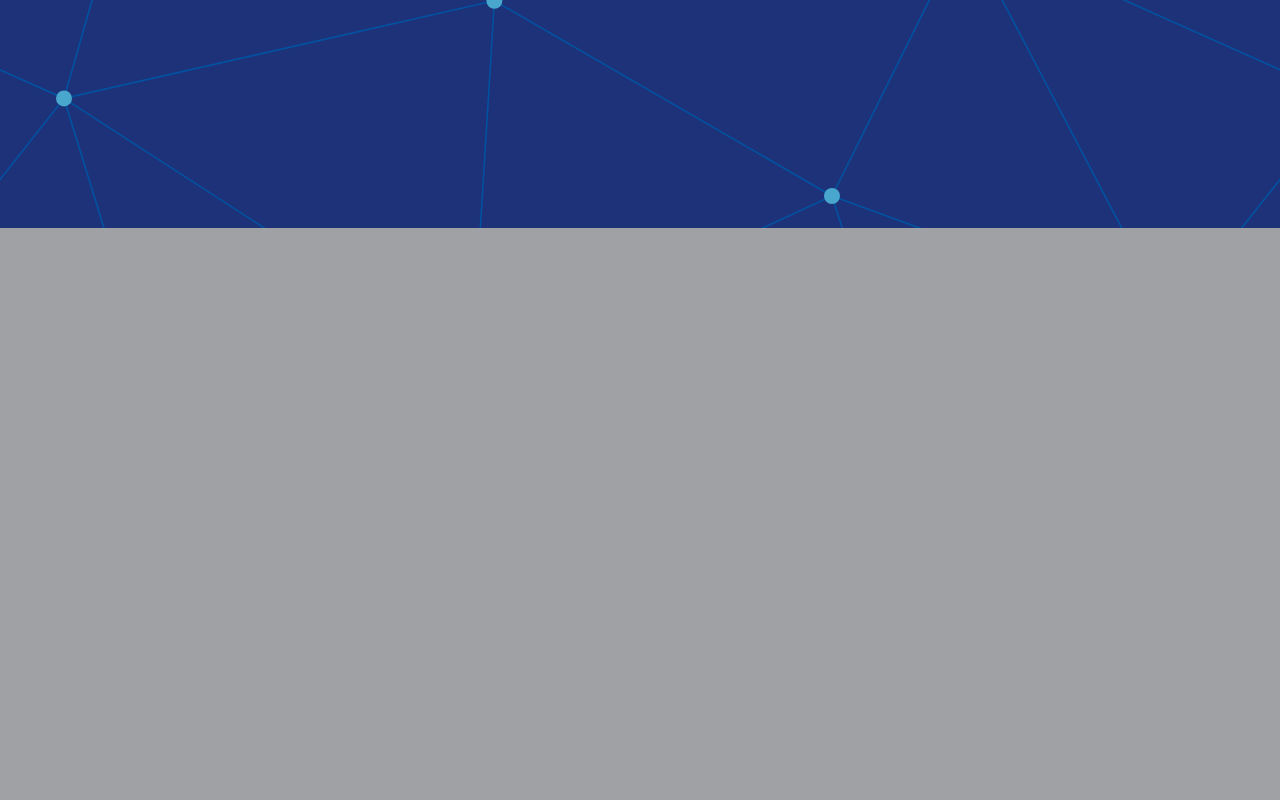
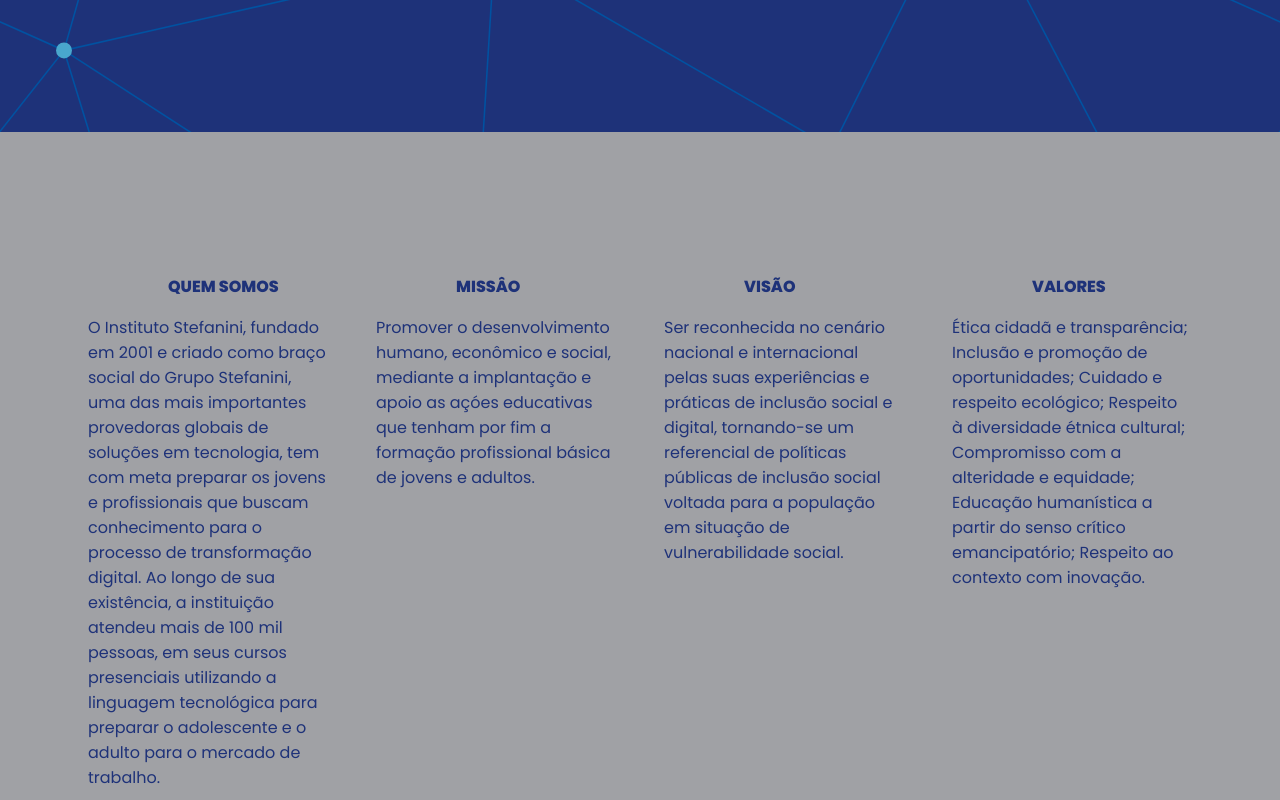
Before and after one commit to WandierTome/landing, a plain HTML site: page index.html in a window 1280 px wide. Shown: the part 740-1540 px from the top of the page. Drawn offline with Linux system fonts and the light colour scheme.

Commit message:
Criando o html e css secao Sobre Nos

```diff
--- a/assets/css/main.css
+++ b/assets/css/main.css
@@ -15,16 +15,22 @@
 * {
     margin: 0;
     padding: 0;
+    box-sizing: border-box;
 }
 
 html {
     font-size: 62, 5%;
+    scroll-behavior: smooth;
 }
 
 body {
     font-family: 'Poppins', sans-serif;
     font-size: 1rem;
     color: var(--ter-color);
+}
+
+h2 {
+    font-size: 3rem;
 }
 
 a {
@@ -116,11 +122,14 @@
     gap: var(--gap);
     height: 100vh;
 }
-.inicio-text, .inicio-img {
+
+.inicio-text,
+.inicio-img {
     display: flex;
     flex-flow: column wrap;
     justify-content: center;
 }
+
 .inicio-text h2 {
     font-size: 2.5rem;
     margin-bottom: 2rem;
@@ -132,6 +141,27 @@
     height: auto;
 }
 
+.nos-content {
+    display: flex;
+    flex-flow: column wrap;
+    justify-content: center;
+    height: 100vh;
+}
+
+.grid-nos {
+    display: grid;
+    grid-template-columns: repeat(4, 1fr);
+    gap: var(--gap);
+    counter-reset: grid-counter;
+}
+
+.grid-nos h3 {
+    font-size: 1rem;
+    position: relative;
+    padding-left: 5rem;
+    padding-bottom: 1rem;
+}
+
 /* Fim do my classes */
 
 #spacing {
--- a/index.html
+++ b/index.html
@@ -17,7 +17,7 @@
             <nav>
                 <ul>
                     <li><a href="#">Inicio</a></li>
-                    <li><a href="#">Sobre Nós</a></li>
+                    <li><a href="#nos">Sobre Nós</a></li>
                     <li><a href="#">Curos OnLine</a></li>
                     <li><a href="#">Programas</a></li>
                 </ul>
@@ -31,15 +31,70 @@
         <div class="main-content inicio-content">
             <div class="inicio-text">
                 <h2>INSTITUTO STEFANINI</h2>
-                <p>É O BRAÇO SOCIAL DO GRUPO STEFANINI, UMA DAS MAIS IMPORTANTES PROVEDORAS GLOBAIS DE SOLUÇÕES DE NEGÓCIOS BASEADAS EM TECNOLOGIA. DURANTE 20 ANOS DE EXISTÊNCIA O INSTITUTO STEFANINI ATENDEU MAIS DE 100.000 PESSOAS, AJUDANDO-AS A SE PREPARAR PARA O MUNDO TECNOLÓGICO E SE REPOSICIONAR PROFISSIONALMENTE. CURSOS PARA O MUNDO DO EAD(EDUCAÇÃO A DISTÂNCIA), DE FORMA TOTALMENTE GRATUITA(SEMPEGADINHA) E USANDO UMA METODOLOGIA DIFERENCIADA, QUE ENVOLVE VÍDEOS, MATERIAL EM PDF E INTERAÇÃO DIRETA COM INSTRUTORES. INICIALMENTE OFERECEMOS CURSOS SOBRE O PACOTE MS OFFICE(EXCEL, EXCEL AVANÇADO, WORD E POWERPOINT), FUTURAMENTE OS DEMAIS CURSOS DO INSTITUTO STEFANINI SERÃO MIGRADOS PARA O EAD. SE CADASTRE E NOS AJUDE, COM SUGESTÕES E CRÍTICAS, A MELHORAR NOSSO CURSO E AJUDAR MAIS PESSOAS.</p>
+                <p>É O BRAÇO SOCIAL DO GRUPO STEFANINI, UMA DAS MAIS IMPORTANTES PROVEDORAS GLOBAIS DE SOLUÇÕES DE
+                    NEGÓCIOS BASEADAS EM TECNOLOGIA. DURANTE 20 ANOS DE EXISTÊNCIA O INSTITUTO STEFANINI ATENDEU MAIS DE
+                    100.000 PESSOAS, AJUDANDO-AS A SE PREPARAR PARA O MUNDO TECNOLÓGICO E SE REPOSICIONAR
+                    PROFISSIONALMENTE. CURSOS PARA O MUNDO DO EAD(EDUCAÇÃO A DISTÂNCIA), DE FORMA TOTALMENTE
+                    GRATUITA(SEMPEGADINHA) E USANDO UMA METODOLOGIA DIFERENCIADA, QUE ENVOLVE VÍDEOS, MATERIAL EM PDF E
+                    INTERAÇÃO DIRETA COM INSTRUTORES. INICIALMENTE OFERECEMOS CURSOS SOBRE O PACOTE MS OFFICE(EXCEL,
+                    EXCEL AVANÇADO, WORD E POWERPOINT), FUTURAMENTE OS DEMAIS CURSOS DO INSTITUTO STEFANINI SERÃO
+                    MIGRADOS PARA O EAD. SE CADASTRE E NOS AJUDE, COM SUGESTÕES E CRÍTICAS, A MELHORAR NOSSO CURSO E
+                    AJUDAR MAIS PESSOAS.</p>
             </div>
             <div class="inicio-img">
-                <img src="/assets/imgs/logo_amigo-615x600-trans.png" alt="Logo do Amigo Instituto">
+                <img src="/assets/imgs/logo_amigo-615x600-trans.svg" alt="Logo do Amigo Instituto">
             </div>
         </div>
     </section>
 
-    <section class="conf-section secondary-bg"></section>
+    <section id="nos" class="conf-section secondary-bg">
+        <div class="nos-content main-content">
+            <!-- <h2>Sobre nós</h2> -->
+            <div class="grid-nos">
+                <article>
+                    <h3>QUEM SOMOS</h3>
+                    <p>
+                        O Instituto Stefanini, fundado em 2001 e criado como braço social do Grupo Stefanini, uma das
+                        mais
+                        importantes provedoras globais de soluções em tecnologia, tem com meta preparar os jovens e
+                        profissionais que buscam conhecimento para o processo de transformação digital. Ao longo de sua
+                        existência, a instituição atendeu mais de 100 mil pessoas, em seus cursos presenciais utilizando
+                        a
+                        linguagem tecnológica para preparar o adolescente e o adulto para o mercado de trabalho.
+                    </p>
+                </article>
+                <article>
+                    <h3>MISSÂO</h3>
+                    <p>
+                        Promover o desenvolvimento humano, econômico e social, mediante a implantação e apoio as açóes
+                        educativas que tenham por fim a formação profissional básica de jovens e adultos.
+                    </p>
+                </article>
+                <article>
+                    <h3>VISÃO</h3>
+                    <p>
+                        Ser reconhecida no cenário nacional e internacional pelas suas experiências e práticas de
+                        inclusão
+                        social e digital, tornando-se um referencial de políticas públicas de inclusão social voltada
+                        para a
+                        população em situação de vulnerabilidade social.
+                    </p>
+                </article>
+                <article>
+                    <h3>VALORES</h3>
+                    <P>
+                        Ética cidadã e transparência;
+                        Inclusão e promoção de oportunidades;
+                        Cuidado e respeito ecológico;
+                        Respeito à diversidade étnica cultural;
+                        Compromisso com a alteridade e equidade;
+                        Educação humanística a partir do senso crítico emancipatório;
+                        Respeito ao contexto com inovação.
+                    </P>
+                </article>
+            </div>
+        </div>
+    </section>
 
     <section class="conf-section main-bg"></section>
 
```
